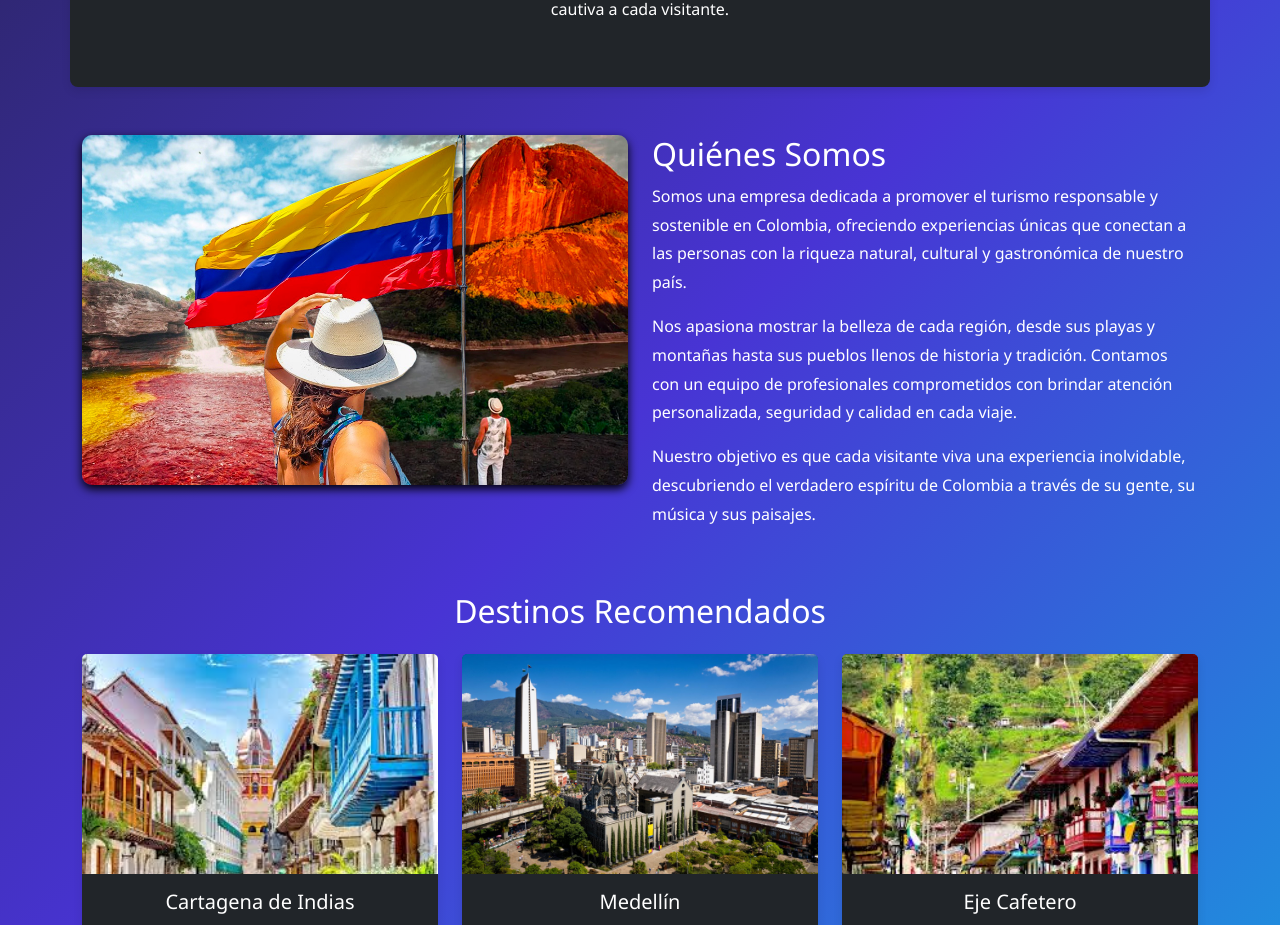
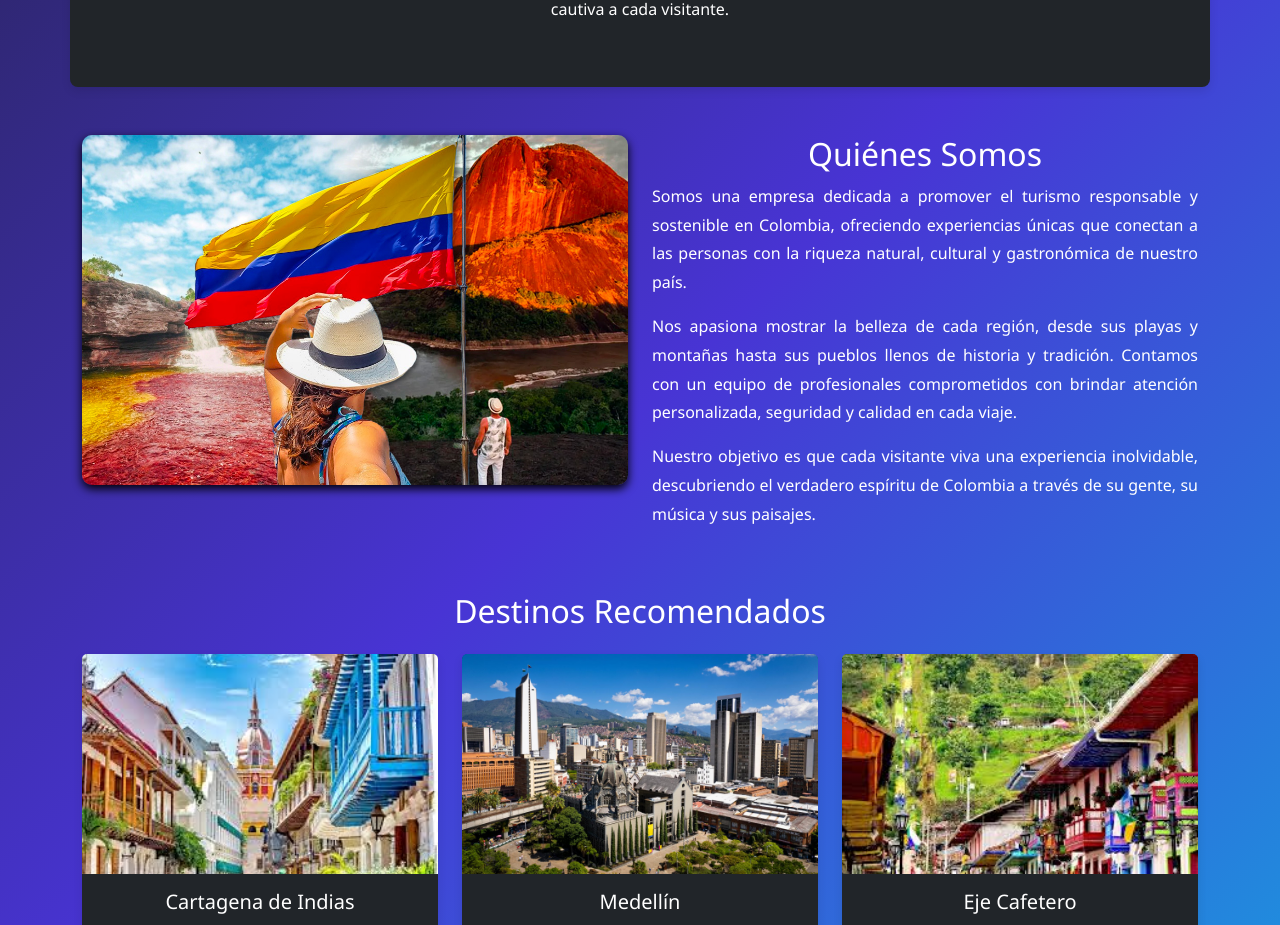
Before and after one commit to Kevin23221/global.turismo, an Angular app: page / in a window 1280 px wide. Shown: the part 773-1698 px from the top of the page. Built offline with nearby package versions, Linux system fonts and the light colour scheme.

Commit message:
Ajustes_generales

```diff
--- a/src/app/pages/about/about.css
+++ b/src/app/pages/about/about.css
@@ -1,3 +1,4 @@
+/*Seccion de mision y vision*/
 .section {
     padding: 60px 0;
     color: white;
@@ -23,6 +24,7 @@
     box-shadow: 0 4px 10px rgba(0, 0, 0, 0.1);
 }
 
+/* Nuestros Valores */
 .values {
     display: flex;
     flex-wrap: wrap;
--- a/src/app/pages/contact/contact.css
+++ b/src/app/pages/contact/contact.css
@@ -35,9 +35,8 @@
 
 .contact-section input:focus,
 .contact-section textarea:focus {
-    border-color: #28a745;
-    box-shadow: 0 0 8px rgba(40, 167, 69, 0.3);
-    outline: none;
+    border-color: #28a7a1;
+    box-shadow: 0 0 8px rgba(40, 91, 167, 0.3);
 }
 
 /* Estilos de las etiquetas */
@@ -50,17 +49,15 @@
 
 /* Botón de envío */
 .contact-section button {
-    background-color: #28a745;
+    background-color: #2855a7;
     color: white;
     font-size: 1.1rem;
     border: none;
     border-radius: 8px;
-    cursor: pointer;
-    transition: 0.3s;
 }
 
 .contact-section button:hover {
-    background-color: #218838;
+    background-color: #217088;
     transform: translateY(-2px);
 }
 
--- a/src/app/pages/home/home.css
+++ b/src/app/pages/home/home.css
@@ -2,27 +2,7 @@
     height: 500px;
     object-fit: cover;
 }
-
-
-    /* Sección Quiénes Somos */
-.about-section img {
-    width: 100%;
-    border-radius: 10px;
-    object-fit: cover;
-    height: 350px;
-    box-shadow: 0 4px 10px rgb(0, 0, 4);
-}
-
-.about-text {
-    text-align: left;
-}
-
-.about-text p {
-    line-height: 1.8;
-    margin-bottom: 15px;
-}
-
-
+/* Seccion de informacion */
 .info-section {
     padding: 50px 20px;
     text-align: center;
@@ -34,10 +14,30 @@
 }
 
 .info-section h2 {
-    color: var(--verde-principal);
     margin-bottom: 20px;
 }
 
+
+/* Sección Quiénes Somos */
+.about-section img {
+    width: 100%;
+    border-radius: 10px;
+    object-fit: cover;
+    height: 350px;
+    box-shadow: 0 4px 10px rgb(0, 0, 4);
+}
+
+.about-text h2{
+    text-align: center;
+}
+
+.about-text p {
+    line-height: 1.8;
+    margin-bottom: 15px;
+    text-align: justify;
+}
+
+/* Seccion de destinos recomendados*/
 .card {
     border: none;
     box-shadow: 0 4px 10px rgba(0, 0, 0, 0.1);
@@ -60,7 +60,7 @@
     object-fit: cover;
 }
 
-       /* Mapa */
+/* Seccion de mapa */
     .map-section {
     background-color: #212529;
     border-radius: 8px;
@@ -71,7 +71,6 @@
 }
 
     .map-section h2 {
-    color: var(--verde-principal);
     margin-bottom: 20px;
 }
 
--- a/src/index.html
+++ b/src/index.html
@@ -5,6 +5,7 @@
   <title>Global Turismo</title>
   <base href="/">
   <meta name="viewport" content="width=device-width, initial-scale=1">
+  <link rel="icon" href="img/icono.jpg">
   <link href="https://cdn.jsdelivr.net/npm/bootstrap@5.3.8/dist/css/bootstrap.min.css" rel="stylesheet" integrity="sha384-sRIl4kxILFvY47J16cr9ZwB07vP4J8+LH7qKQnuqkuIAvNWLzeN8tE5YBujZqJLB" crossorigin="anonymous">
 </head>
 <body>
```
Also changed, not shown: public/img/icono.jpg (added).
